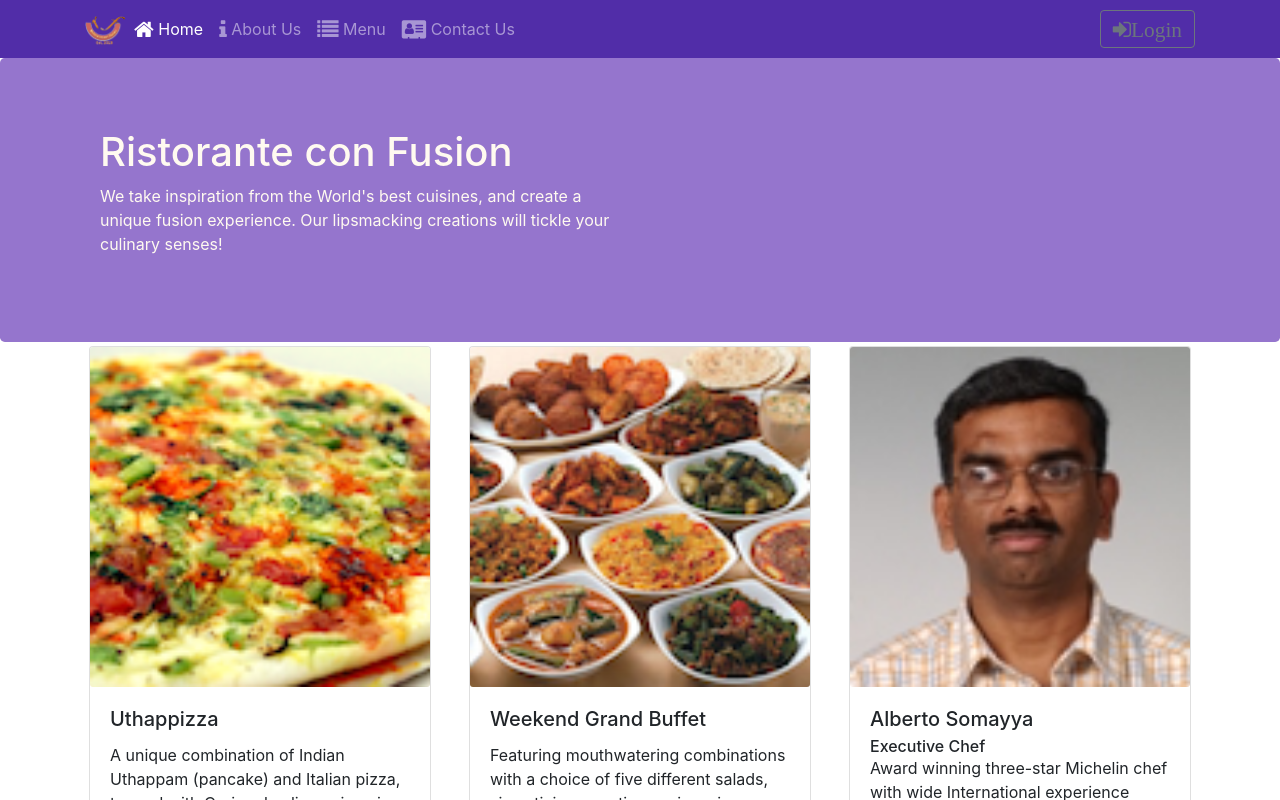
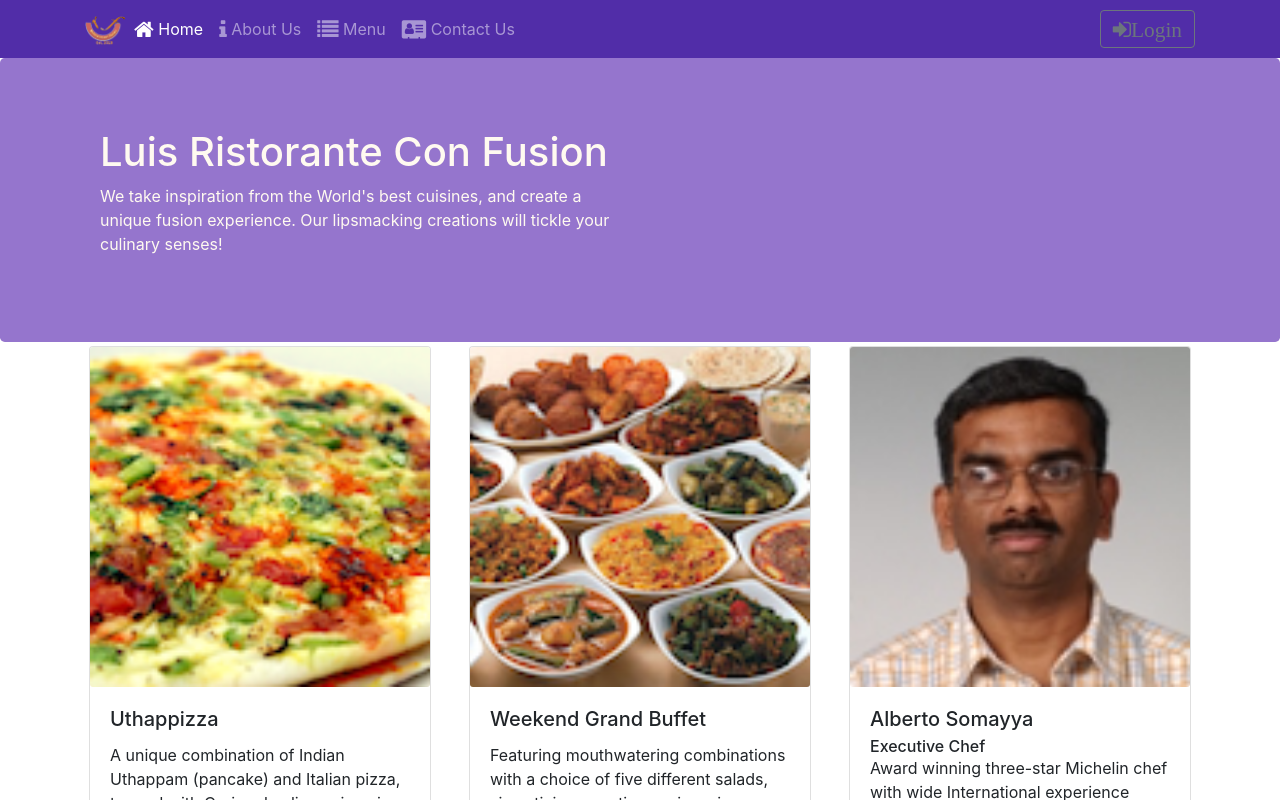
Before and after one commit to LRamirez24/fun-react, a React (Create React App) app: page /home in a window 1280 px wide. Shown: the top 800 px of the page. Built offline with nearby package versions, Linux system fonts and the light colour scheme.

Commit message:
fixed nav

```diff
--- a/src/components/headerComponent.js
+++ b/src/components/headerComponent.js
@@ -81,7 +81,7 @@ class Header extends Component {
            <div className="container">
                <div className="row row-header">
                    <div className="col-12 col-sm-6">
-                       <h1>Ristorante con Fusion</h1>
+                       <h1>Luis Ristorante Con Fusion</h1>
                        <p>We take inspiration from the World's best cuisines, and create a unique fusion experience. Our lipsmacking creations will tickle your culinary senses!</p>
                    </div>
                </div>
```
